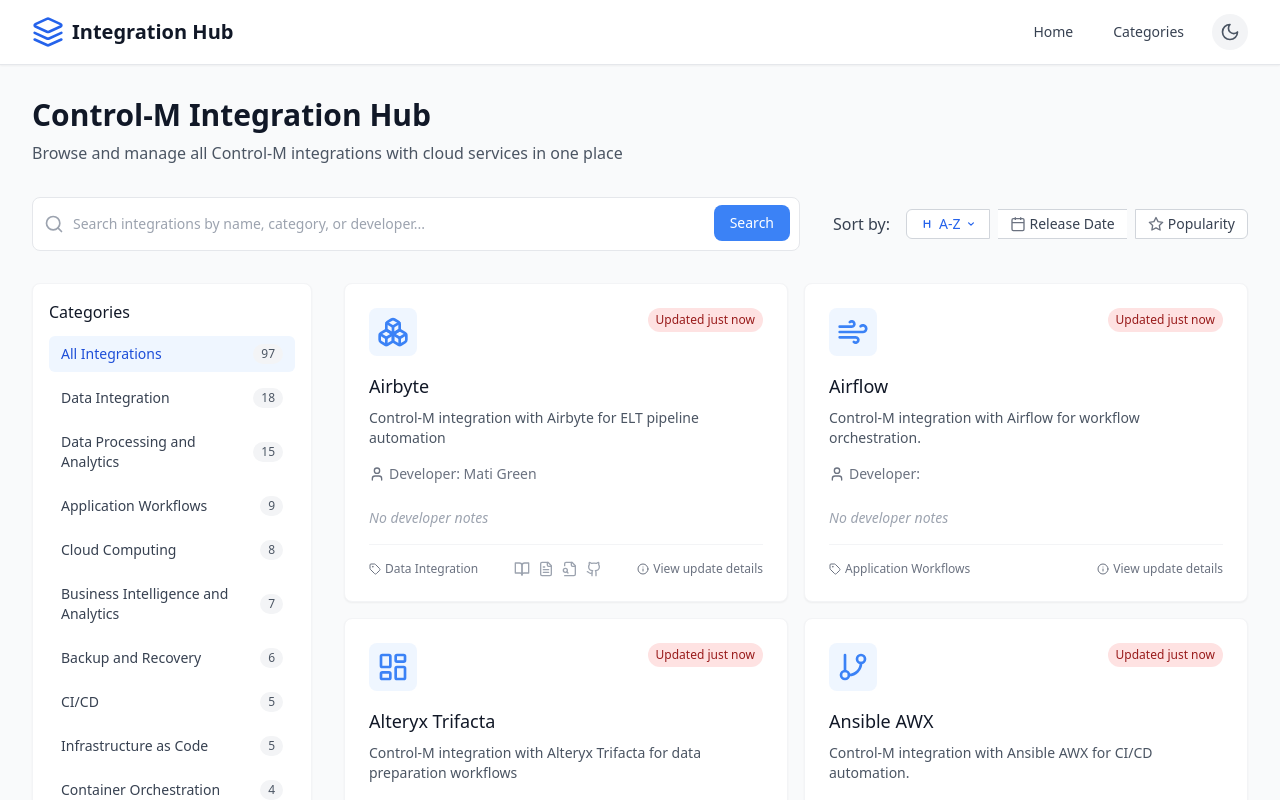
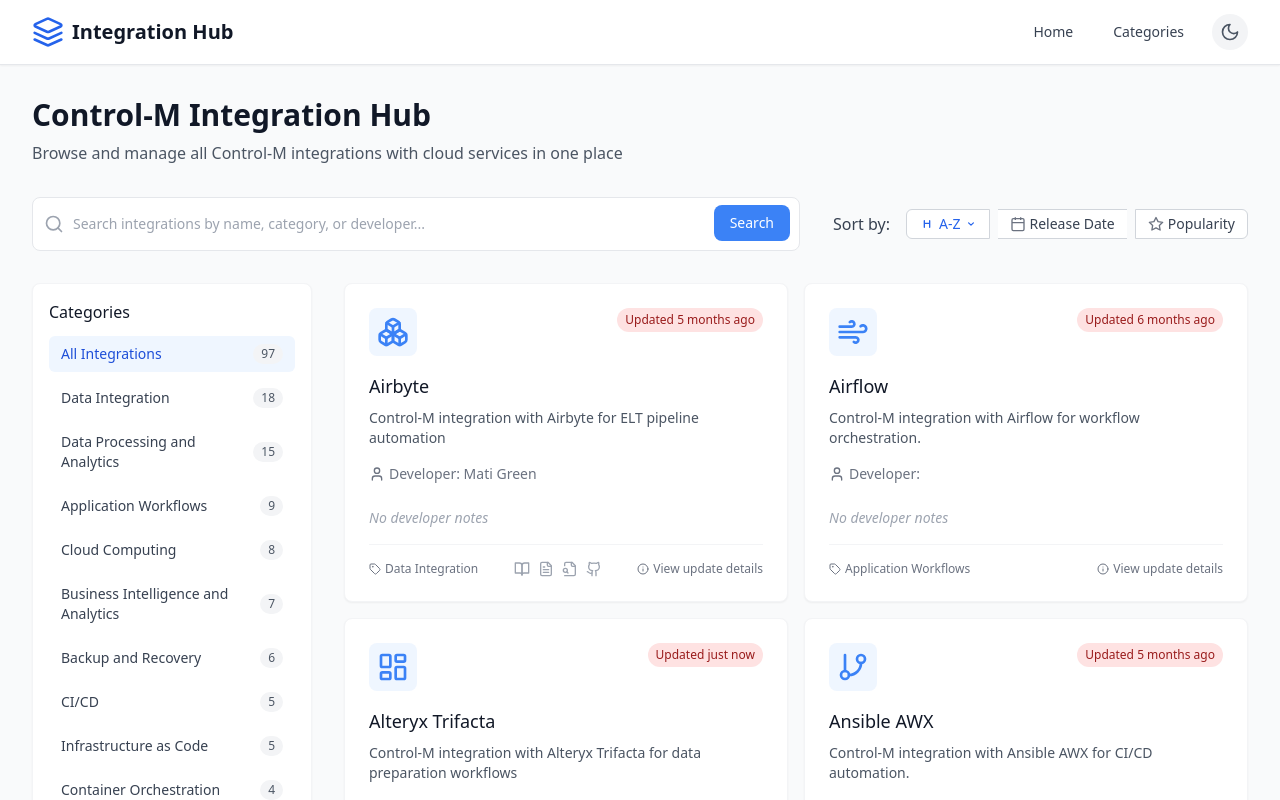
Before and after one commit to asafyace/Integration_Hub, a React (Vite) app: page / in a window 1280 px wide. Shown: the top 800 px of the page. Built offline with nearby package versions, Linux system fonts and the light colour scheme; no server answers.

Commit message:
IF-123 Popularity

```diff
--- a/src/data/application-workflows.ts
+++ b/src/data/application-workflows.ts
@@ -6,7 +6,8 @@
     name: "Airflow",
     category: IntegrationCategory.APPLICATION_WORKFLOWS,
     documentationUrl: "",
-    lastUpdated: "",
+    lastUpdated: "2024-11-01",
+    popularity: 4,
     description: "Control-M integration with Airflow for workflow orchestration.",
     logoKey: "Wind",
     updateInfo: "",
@@ -18,7 +19,8 @@
     name: "Astronomer",
     category: IntegrationCategory.APPLICATION_WORKFLOWS,
     documentationUrl: "",
-    lastUpdated: "",
+    lastUpdated: "2024-07-01",
+    popularity: 3,
     description: "Control-M integration with Astronomer for Airflow management.",
     logoKey: "Rocket",
     updateInfo: "",
--- a/src/data/business-intelligence-and-analytics.ts
+++ b/src/data/business-intelligence-and-analytics.ts
@@ -9,7 +9,8 @@
     documentationUrl: "https://docs.microsoft.com/en-us/power-bi/",
     controlmDocUrl: "https://docs.bmc.com/docs/controlm/integrating-with-microsoft-power-bi-123456789.html",
     githubUrl: "https://github.com/bmc-compuware/controlm-microsoft-power-bi-integration",
-    lastUpdated: "",
+    lastUpdated: "2024-08-01",
+    popularity: 4,
     description: "Control-M integration with Microsoft Power BI for business analytics.",
     logoKey: "BarChart",
     updateInfo: "", // Dynamically updated from backend
--- a/src/data/ci-cd.ts
+++ b/src/data/ci-cd.ts
@@ -6,7 +6,8 @@
     name: "Ansible AWX",
     category: IntegrationCategory.CI_CD,
     documentationUrl: "",
-    lastUpdated: "",
+    lastUpdated: "2024-12-01",
+    popularity: 3,
     description: "Control-M integration with Ansible AWX for CI/CD automation.",
     logoKey: "GitBranch",
     updateInfo: "",
@@ -19,7 +20,8 @@
     category: IntegrationCategory.CI_CD,
     documentationUrl: "https://www.jenkins.io/doc/",
     controlmDocUrl: "https://docs.bmc.com/docs/controlm/integrating-with-jenkins-123456789.html",
-    lastUpdated: "",
+    lastUpdated: "2025-01-01",
+    popularity: 4,
     description: "Control-M integration with Jenkins for CI/CD automation.",
     logoKey: "GitBranch",
     updateInfo: "", // Dynamically updated from backend
--- a/src/data/cloud-computing.ts
+++ b/src/data/cloud-computing.ts
@@ -10,7 +10,8 @@
     documentationUrl: 'https://docs.oracle.com/en-us/iaas/releasenotes/services/compute/',
     controlmDocUrl: 'https://documents.bmc.com/supportu/9.0.21.300/en-US/Documentation/OCI_VM.htm',
     githubUrl: 'https://github.com/BMCDBA/oci_vm',
-    lastUpdated: "",
+    lastUpdated: "2024-07-01",
+    popularity: 3,
     description: 'Control-M integration with Oracle Cloud VM for virtual machine management.',
     logoKey: 'Server',
     updateInfo: "", // Dynamically updated from backend
@@ -22,7 +23,8 @@
     name: "GCP VM",
     category: IntegrationCategory.CLOUD_COMPUTING,
     documentationUrl: "https://cloud.google.com/compute/docs/instances",
-    lastUpdated: "",
+    lastUpdated: "2024-10-01",
+    popularity: 3,
     description: "Control-M integration with GCP VM for virtual machine management.",
     logoKey: "Server",
     updateInfo: "", // Dynamically updated from backend
--- a/src/data/container-orchestration.ts
+++ b/src/data/container-orchestration.ts
@@ -7,7 +7,8 @@
     name: "AWS App Runner",
    category: IntegrationCategory.CONTAINER_ORCHESTRATION,
     documentationUrl: "https://docs.aws.amazon.com/apprunner/latest/relnotes/relnotes.html",
-    lastUpdated: "",
+    lastUpdated: "2024-09-01",
+    popularity: 3,
     description: "Control-M integration with AWS App Runner for containerized applications",
     logoKey: "Play",
     updateInfo: "",
@@ -21,7 +22,8 @@
     name: "AWS ECS",
    category: IntegrationCategory.CONTAINER_ORCHESTRATION,
     documentationUrl: "https://docs.aws.amazon.com/AmazonECS/latest/developerguide/document_history.html",
-    lastUpdated: "",
+    lastUpdated: "2024-06-01",
+    popularity: 3,
     description: "Control-M integration with AWS ECS for container orchestration",
     logoKey: "Box",
     updateInfo: "",
--- a/src/data/data-integration.ts
+++ b/src/data/data-integration.ts
@@ -33,7 +33,8 @@
     name: "Fivetran",
     category: IntegrationCategory.DATA_INTEGRATION,
     documentationUrl: "",
-    lastUpdated: "",
+    lastUpdated: "2024-12-01",
+    popularity: 3,
     description: "Fivetran automates data integration from source to destination.",
     developer: "",
   },
@@ -44,7 +45,8 @@
     documentationUrl: "https://docs.airbyte.com/api-documentation",
     controlmDocUrl: "https://docs.bmc.com/docs/controlm/integrating-with-airbyte-123456789.html",
     githubUrl: "https://github.com/bmc-compuware/controlm-airbyte-integration",
-    lastUpdated: "",
+    lastUpdated: "2024-12-01",
+    popularity: 3,
     description: "Control-M integration with Airbyte for ELT pipeline automation",
     logoKey: "Boxes",
     updateInfo: "", // Dynamically updated from backend
--- a/src/data/data-processing-and-analytics.ts
+++ b/src/data/data-processing-and-analytics.ts
@@ -7,7 +7,8 @@
     name: "AWS Athena",
     category: IntegrationCategory.DATA_PROCESSING_AND_ANALYTICS,
     documentationUrl: "https://docs.aws.amazon.com/athena/latest/ug/release-notes.html",
-    lastUpdated: "",
+    lastUpdated: "2024-06-01",
+    popularity: 3,
     description: "Control-M integration with AWS Athena for serverless queries",
     logoKey: "Database",
     updateInfo: "",
--- a/src/data/file-transfer.ts
+++ b/src/data/file-transfer.ts
@@ -6,7 +6,8 @@
     name: "AWS DataSync",
     category: IntegrationCategory.BACKUP_AND_RECOVERY,
     documentationUrl: "https://docs.aws.amazon.com/datasync/latest/userguide/doc-history.html",
-    lastUpdated: "",
+    lastUpdated: "2024-10-01",
+    popularity: 3,
     description: "Control-M integration with AWS DataSync for data transfer",
     logoKey: "RefreshCw",
     updateInfo: "",
--- a/src/data/machine-learning.ts
+++ b/src/data/machine-learning.ts
@@ -6,7 +6,8 @@
     name: "AWS SageMaker",
     category: IntegrationCategory.MACHINE_LEARNING,
     documentationUrl: "https://docs.aws.amazon.com/sagemaker/latest/dg/doc-history.html",
-    lastUpdated: "",
+    lastUpdated: "2024-05-01",
+    popularity: 3,
     description: "Control-M integration with AWS SageMaker for machine learning",
     logoKey: "Brain",
     updateInfo: "",
--- a/src/data/messaging-and-communication.ts
+++ b/src/data/messaging-and-communication.ts
@@ -16,7 +16,8 @@
     name: 'Datadog',
     category: IntegrationCategory.MESSAGING_AND_COMMUNICATION,
     documentationUrl: '',
-    lastUpdated: '',
+    lastUpdated: '2024-09-01',
+    popularity: 4,
     description: 'Datadog is a monitoring and analytics platform for large-scale applications and infrastructure.',
     developer: '',
   },
--- a/src/data/messaging-and-queuing.ts
+++ b/src/data/messaging-and-queuing.ts
@@ -7,7 +7,8 @@
     name: "RabbitMQ",
     category: IntegrationCategory.MESSAGING_AND_QUEUING,
     documentationUrl: "",
-    lastUpdated: "",
+    lastUpdated: "2024-08-01",
+    popularity: 4,
     description: "Control-M integration with RabbitMQ for message queuing.",
     logoKey: "MessageSquare",
     updateInfo: "",
@@ -19,7 +20,8 @@
     name: "AWS SNS",
     category: IntegrationCategory.MESSAGING_AND_QUEUING,
     documentationUrl: "https://docs.aws.amazon.com/sns/latest/dg/sns-release-notes.html",
-    lastUpdated: "",
+    lastUpdated: "2025-01-01",
+    popularity: 4,
     description: "Control-M integration with AWS SNS for notifications",
     logoKey: "Bell",
     updateInfo: "",
```
